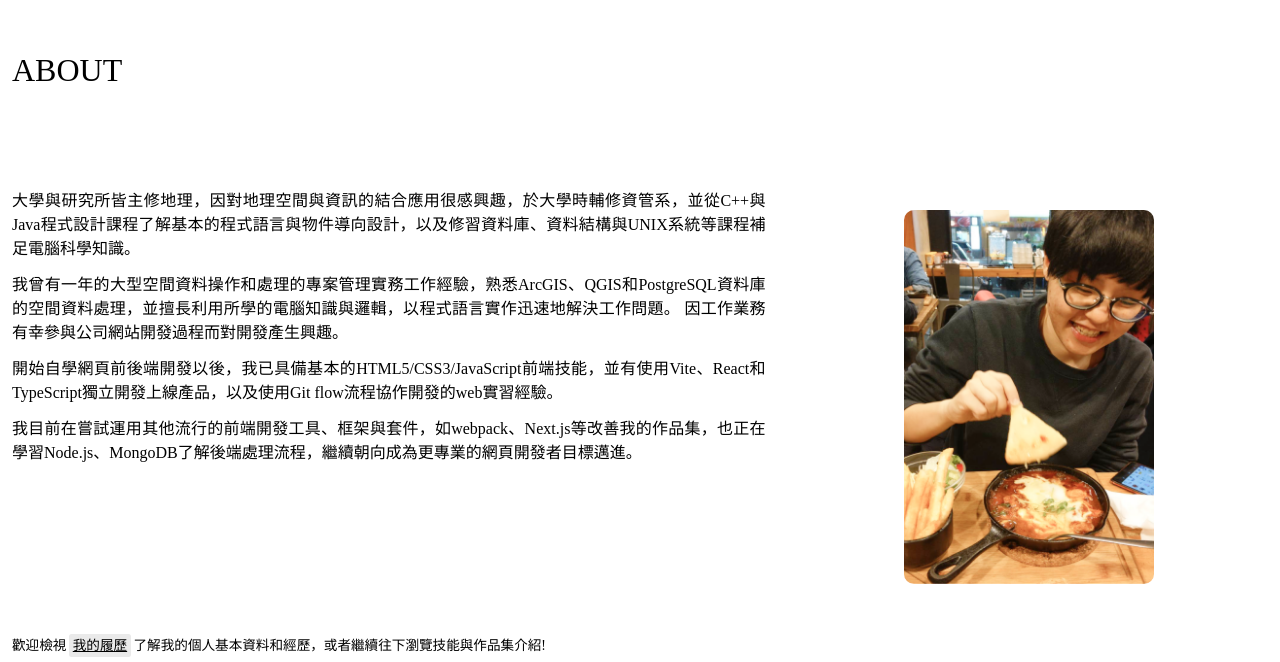
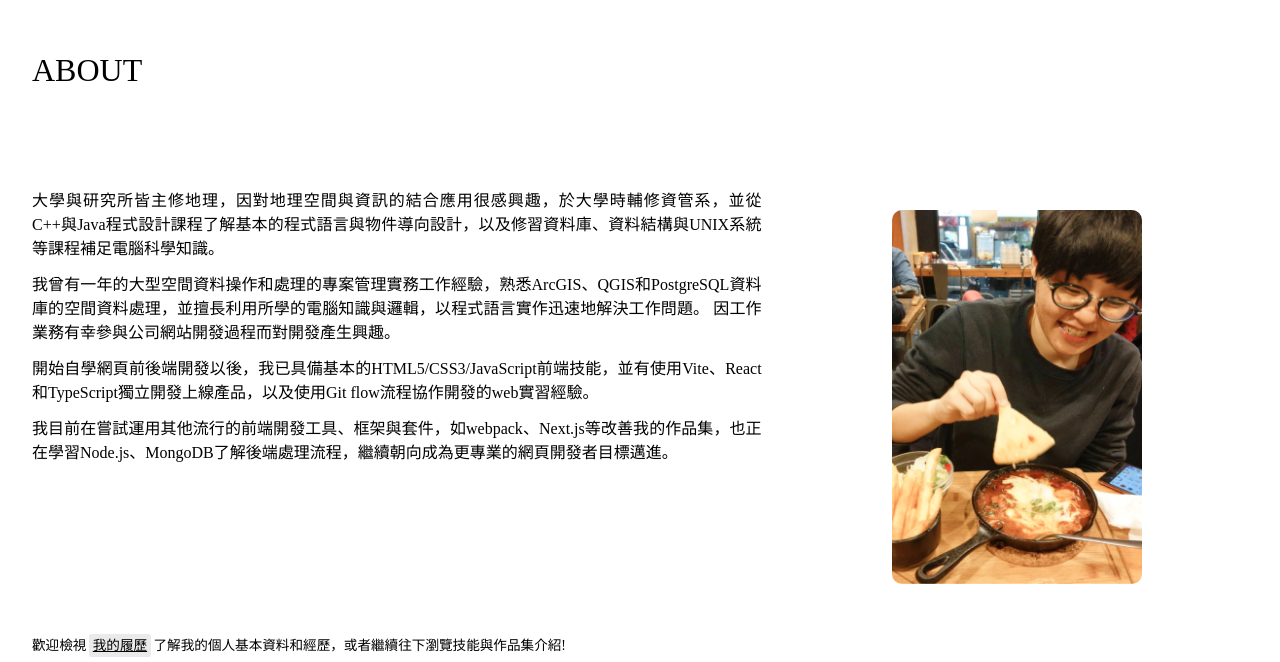
Before and after one commit to urlun0404/portfolio-next, a Next.js app: page / in a window 1280 px wide. Shown: the part 898-1560 px from the top of the page. Built offline with nearby package versions, Linux system fonts and the light colour scheme.

Commit message:
Modify common Section layout

```diff
--- a/src/styles/layout.ts
+++ b/src/styles/layout.ts
@@ -6,7 +6,7 @@ export const Section = styled.section`
   min-height: 100vh;
   height: 100%;
   margin: 2rem 0;
-  padding: 60px 0.75rem;
+  padding: 60px 2rem;
 
   @media (max-width: ${theme.breakpoints.$sm}) {
     display: flex important!;
```
